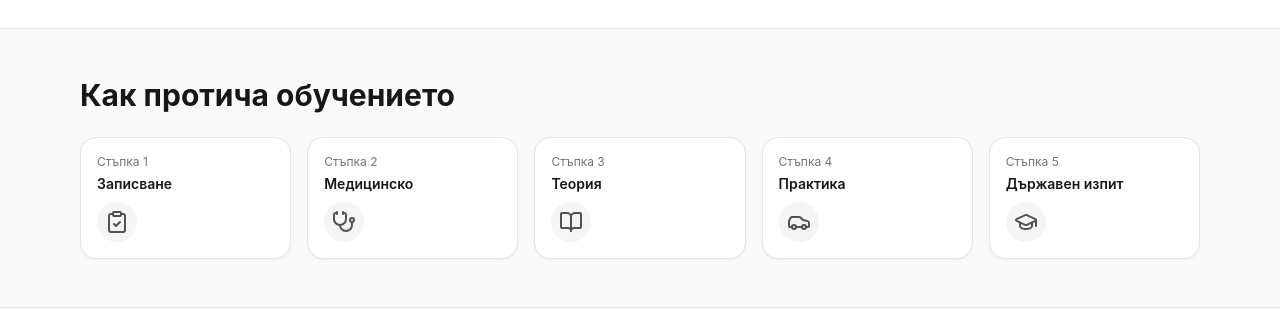
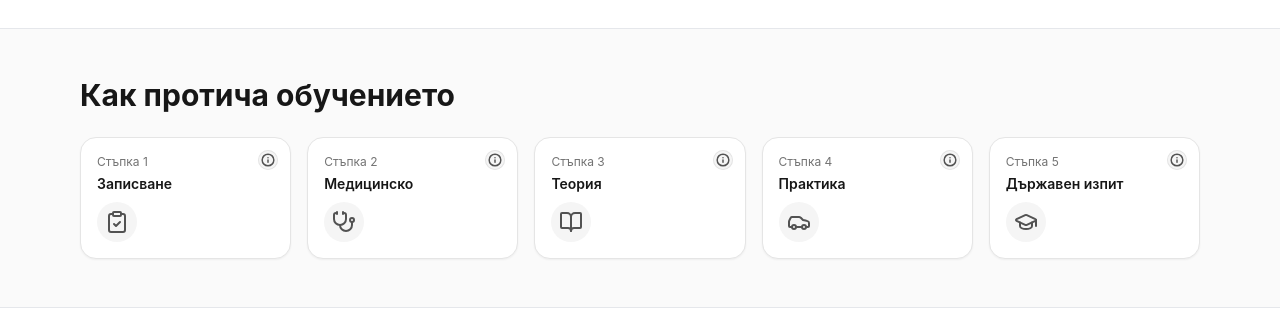
Before and after one commit to adangelov/codex, a React (Vite) app: page / in a window 1280 px wide. Shown: the part 1260-1569 px from the top of the page. Built offline with nearby package versions, Linux system fonts and the light colour scheme.

Commit message:
Refine process info indicators

```diff
--- a/src/pages/HomePage.tsx
+++ b/src/pages/HomePage.tsx
@@ -13,6 +13,7 @@ import {
   Clock,
   GraduationCap,
   Home,
+  Info,
   Mail,
   MapPin,
   Phone,
@@ -652,11 +653,17 @@ export default function HomePage() {
                   <button
                     type="button"
                     onClick={() => handleProcessStepClick(step.action)}
-                    className="flex h-full w-full flex-col rounded-2xl border border-neutral-200 bg-white p-4 text-sm shadow-sm transition hover:border-red-300 focus-visible:outline-none focus-visible:ring-2 focus-visible:ring-red-500 focus-visible:ring-offset-2"
+                    className="relative flex h-full w-full flex-col rounded-2xl border border-neutral-200 bg-white p-4 text-sm shadow-sm transition hover:border-red-300 focus-visible:outline-none focus-visible:ring-2 focus-visible:ring-red-500 focus-visible:ring-offset-2"
                   >
-                      <div className="mb-1 text-xs text-neutral-500">
-                        {t.stepLabel} {index + 1}
-                      </div>
+                    <span
+                      aria-hidden="true"
+                      className="absolute right-3 top-3 inline-flex h-5 w-5 items-center justify-center rounded-full bg-neutral-100 text-neutral-600 ring-1 ring-inset ring-neutral-200"
+                    >
+                      <Info className="h-3.5 w-3.5" strokeWidth={2.5} />
+                    </span>
+                    <div className="mb-1 text-xs text-neutral-500">
+                      {t.stepLabel} {index + 1}
+                    </div>
                       <div className="text-center font-semibold">{step.title}</div>
                       <div className="mt-2 flex justify-center">
                         <div className="inline-flex rounded-full bg-neutral-100 p-2 text-neutral-600">
--- a/src/siteVersion.ts
+++ b/src/siteVersion.ts
@@ -1 +1 @@
-export const SITE_VERSION = 'v1.0.31';
+export const SITE_VERSION = 'v1.0.33';
```
